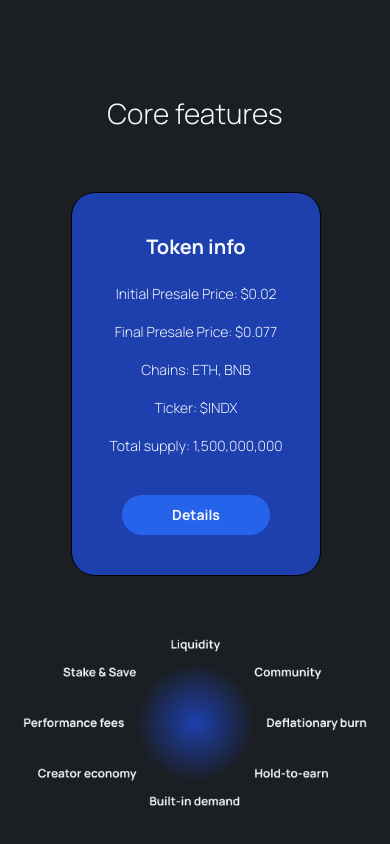
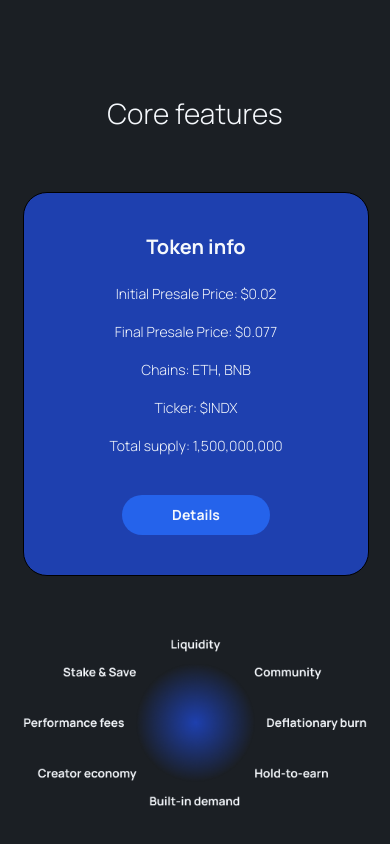
Before and after one commit to nenad-webdesign/InvestCrypto, a plain HTML site: page index.html in a window 390 px wide. Shown: the part 3418-4262 px from the top of the page. Drawn offline with Linux system fonts and the light colour scheme.

Commit message:
Update style.css

```diff
--- a/style.css
+++ b/style.css
@@ -359,7 +359,7 @@ align-items: center;
 
 .token-info {
 margin: 0 auto 0;
-width: 72%;
+width: 100%;
 }
 
 .token-img-wrapper {
@@ -461,4 +461,5 @@ margin-bottom: 8px;
 padding-top: 16px;
 }
 
+
 }
```
